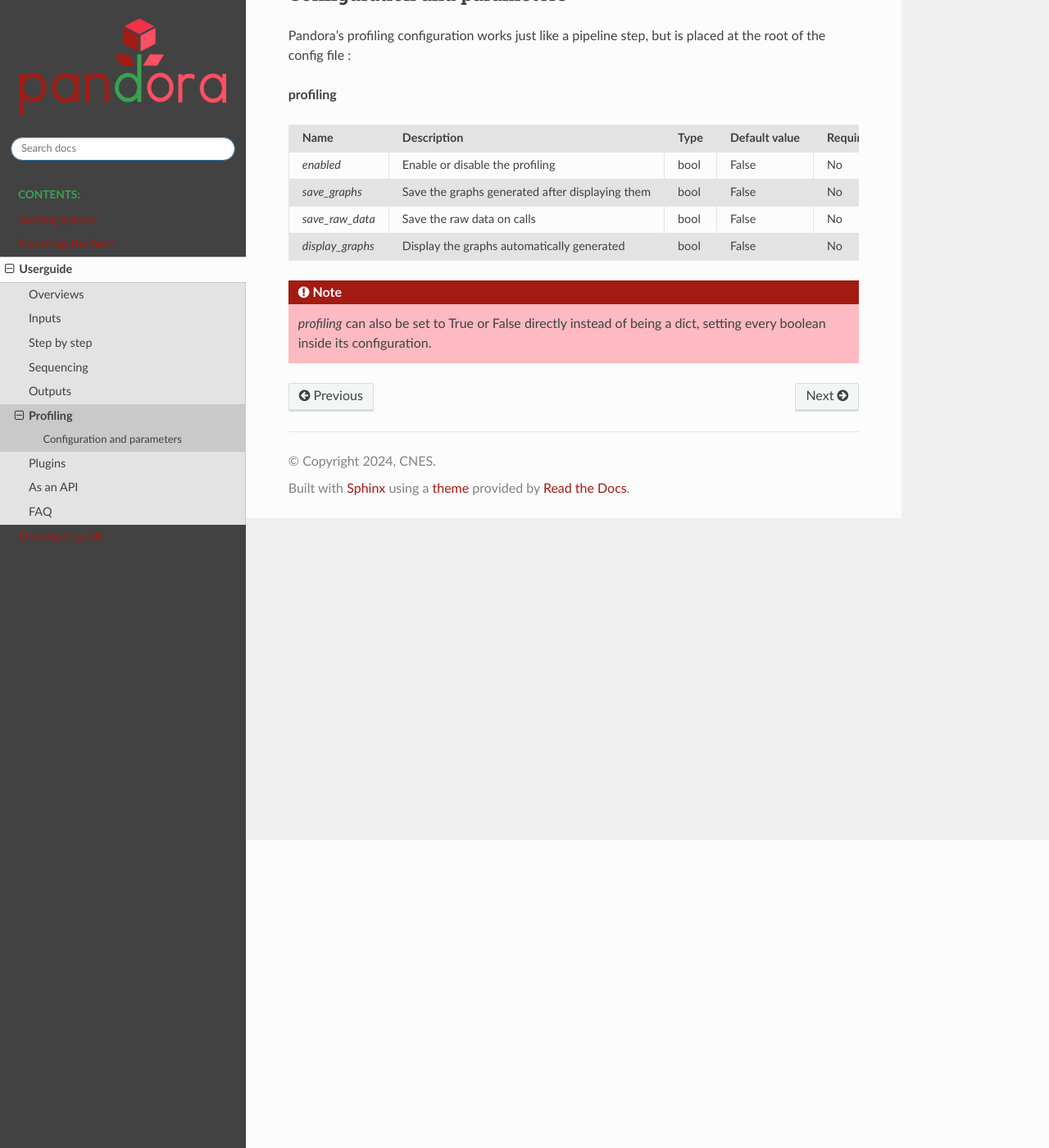
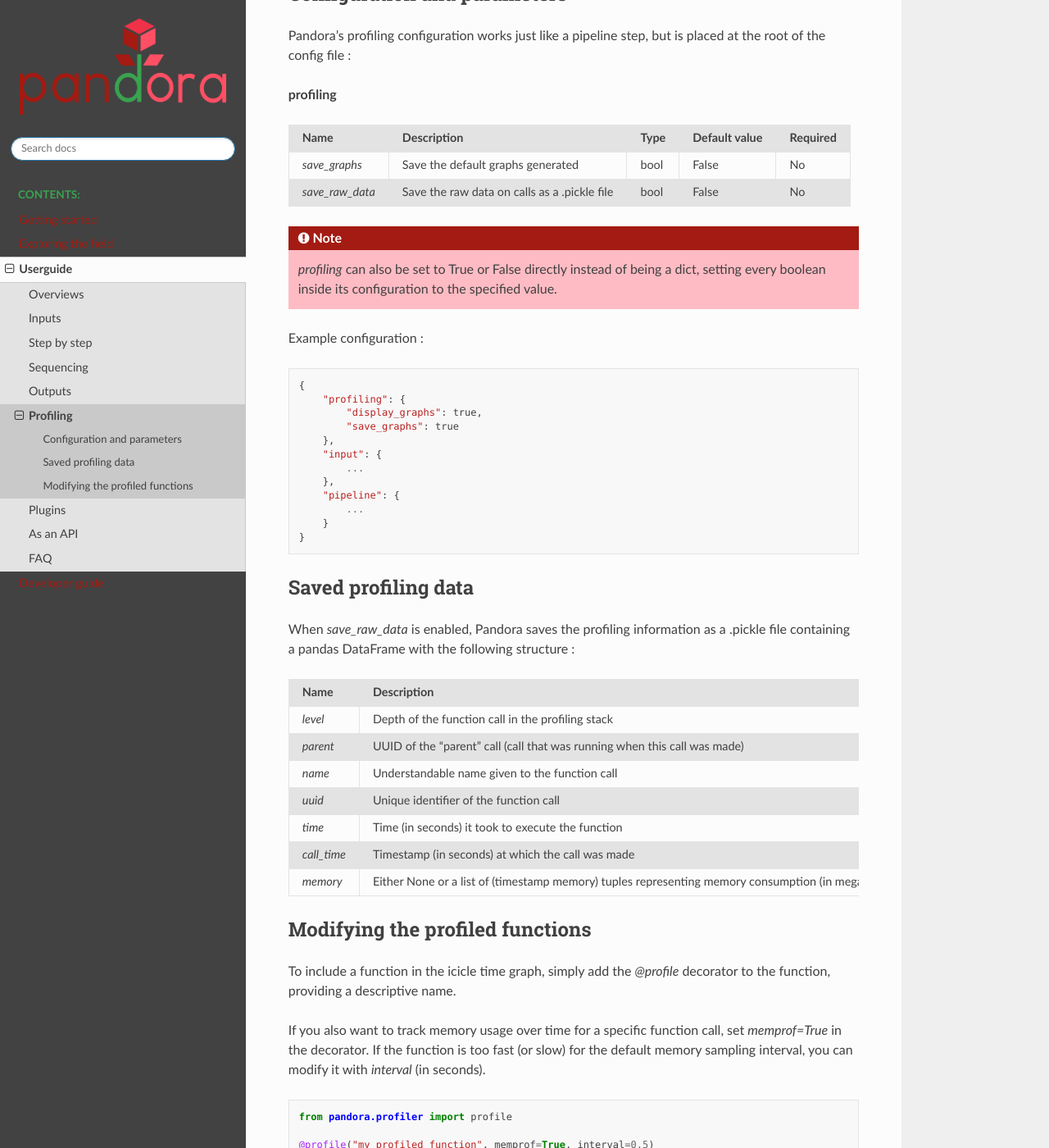
Before and after one commit to CNES/Pandora, a Sphinx documentation site: the page built from docs/source/userguide/profiling.rst, in a window 1280 px wide and 1400 px high, scrolled down 376 px. Shown: the whole window at 82% size. Built offline with Sphinx 7.4.7 and the Read the Docs theme 3.1.0, drawn with Linux system fonts in a browser that asks for light colours; formulas are drawn with MathJax 3; pages that are not in the unit, such as notebooks, are missing from menus.

Commit message:
fix: removed redundant profiling options & the display option, fixed docstrings

```diff
--- a/docs/source/userguide/profiling.rst
+++ b/docs/source/userguide/profiling.rst
@@ -21,10 +21,60 @@ Pandora's profiling configuration works just like a pipeline step, but is placed
 .. csv-table::
 
     **Name**,**Description**,**Type**,**Default value**,**Required**
-    *enabled*,Enable or disable the profiling,bool,False,No
-    *save_graphs*,Save the graphs generated after displaying them,bool,False,No
-    *save_raw_data*,Save the raw data on calls,bool,False,No
-    *display_graphs*,Display the graphs automatically generated,bool,False,No
+    *save_graphs*,Save the default graphs generated,bool,False,No
+    *save_raw_data*,Save the raw data on calls as a .pickle file,bool,False,No
 
 .. note::
-    *profiling* can also be set to True or False directly instead of being a dict, setting every boolean inside its configuration.
+    *profiling* can also be set to True or False directly instead of being a dict, setting every boolean inside its configuration to the specified value.
+
+
+Example configuration :
+
+.. code-block::
+
+    {
+        "profiling": {
+            "display_graphs": true,
+            "save_graphs": true
+        },
+        "input": {
+            ...
+        },
+        "pipeline": {
+            ...
+        }
+    }
+
+
+Saved profiling data
+********************
+
+When *save_raw_data* is enabled, Pandora saves the profiling information as a .pickle file containing a pandas DataFrame with the following structure :
+
+.. csv-table::
+
+    **Name**,**Description**
+    *level*,Depth of the function call in the profiling stack
+    *parent*,UUID of the "parent" call (call that was running when this call was made)
+    *name*,Understandable name given to the function call
+    *uuid*,Unique identifier of the function call
+    *time*,Time (in seconds) it took to execute the function
+    *call_time*,Timestamp (in seconds) at which the call was made
+    *memory*,Either None or a list of (timestamp memory) tuples representing memory consumption (in megabytes) at each timestamp during the function execution
+
+
+Modifying the profiled functions
+********************************
+
+To include a function in the icicle time graph, simply add the *@profile* decorator to the function, providing a descriptive name.
+
+If you also want to track memory usage over time for a specific function call, set *memprof=True* in the decorator.
+If the function is too fast (or slow) for the default memory sampling interval, you can modify it with *interval* (in seconds).
+
+.. code-block:: Python
+
+    from pandora.profiler import profile
+
+    @profile("my profiled function", memprof=True, interval=0.5)
+    def my_function():
+        ...
```
Also changed, not shown: 3 other files.
